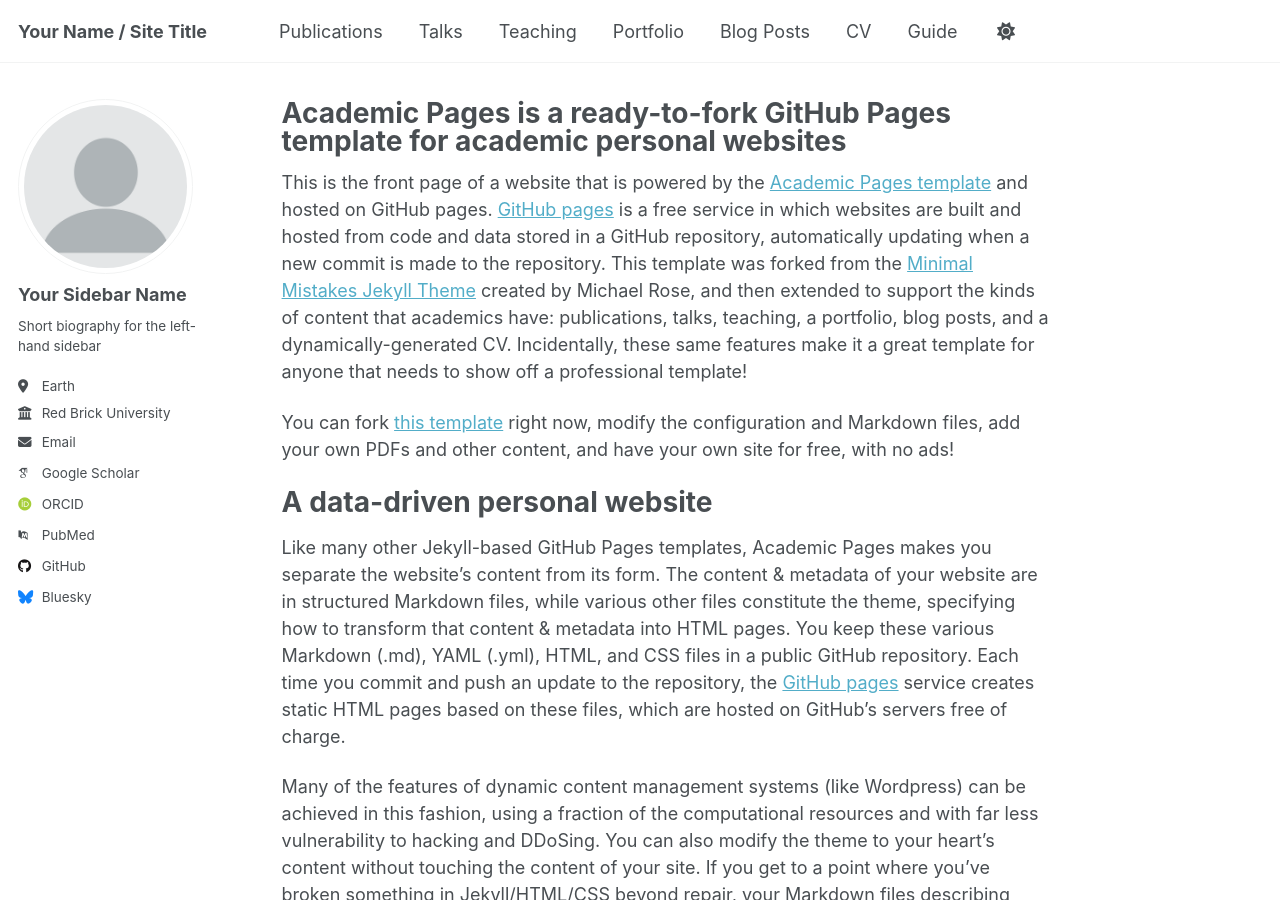
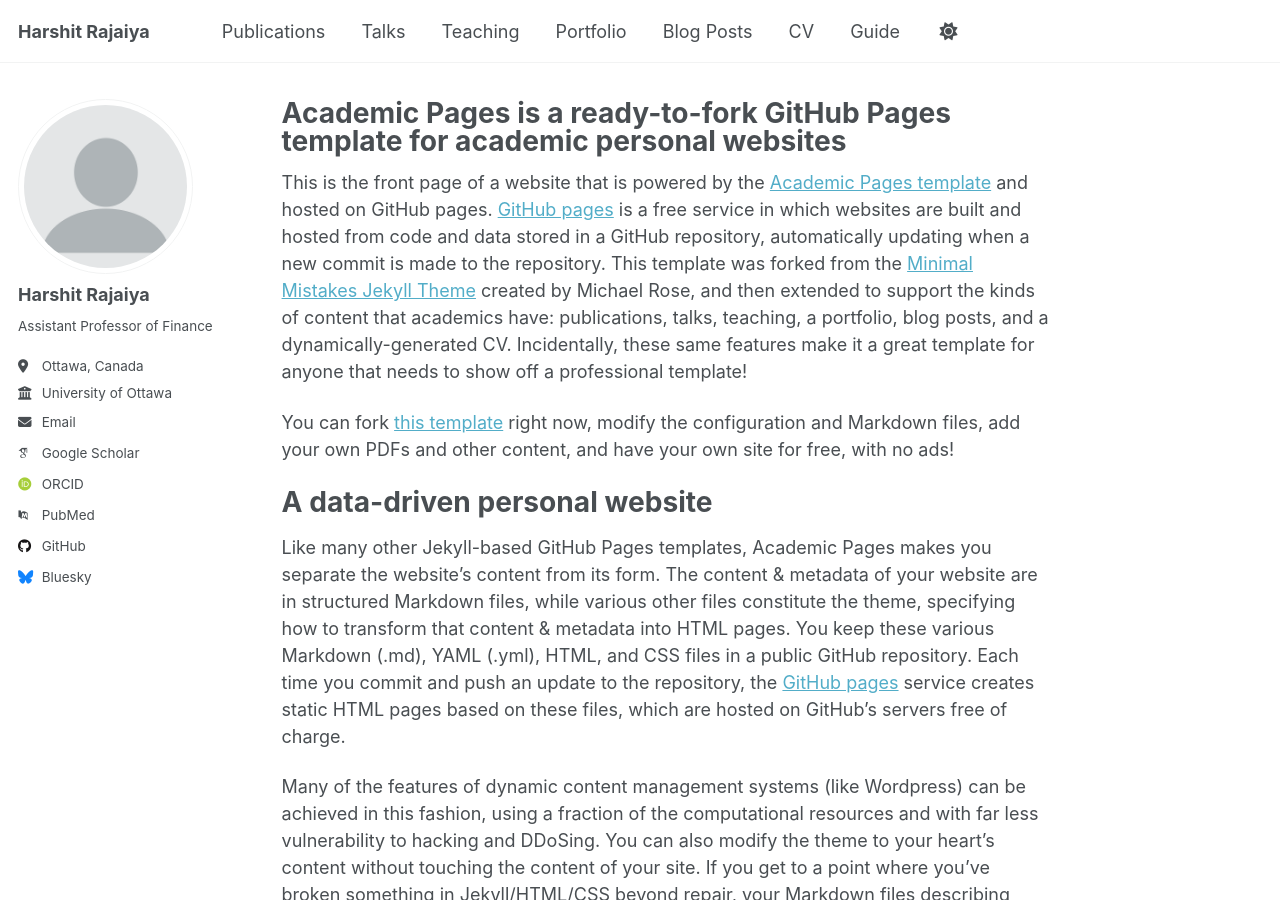
Before and after one commit to hrajaiya/harshitrajaiya.github.io, a Jekyll site: the page built from _pages/about.md, in a window 1280 px wide and 900 px high. Built offline with Jekyll 4.4.1, drawn with Linux system fonts in a browser that asks for light colours; some web fonts are replaced; a script that is not in the unit is left out.

Commit message:
Update _config.yml

```diff
--- a/_config.yml
+++ b/_config.yml
@@ -9,7 +9,7 @@
 # Basic Site Settings
 locale                   : "en-US"
 site_theme               : "default" # Currently available options are "default", "air"
-title                    : "Your Name / Site Title"
+title                    : "Harshit Rajaiya"
 title_separator          : "-"
 name                     : &name "Your Name"
 description              : &description "Your Name's academic portfolio"   # Update this with a general description of your site, this is the default if not overridden by a page
@@ -24,18 +24,18 @@ repository               : "academicpages/academicpages.github.io"
 author:
   # Biographic information
   avatar           : "profile.png"
-  name             : "Your Sidebar Name"
+  name             : "Harshit Rajaiya"
   pronouns         : # example: "she/her"
-  bio              : "Short biography for the left-hand sidebar"
-  location         : "Earth"
-  employer         : "Red Brick University"
+  bio              : "Assistant Professor of Finance"
+  location         : "Ottawa, Canada"
+  employer         : "University of Ottawa"
   uri              : # URL
-  email            : "none@example.org"
+  email            : "hrajaiya@uottawa.ca"
 
   # Academic websites
   academia         : # URL
   arxiv            : # URL - Update with the correct link to your profile
-  googlescholar    : "https://scholar.google.com/citations?user=PS_CX0AAAAAJ"
+  googlescholar    : "https://scholar.google.ca/citations?user=BoXEYfAAAAAJ&hl=en"
   inspire-hep      : # URL
   impactstory      : # URL
   orcid            : "https://orcid.org/yourorcidurl"
```
